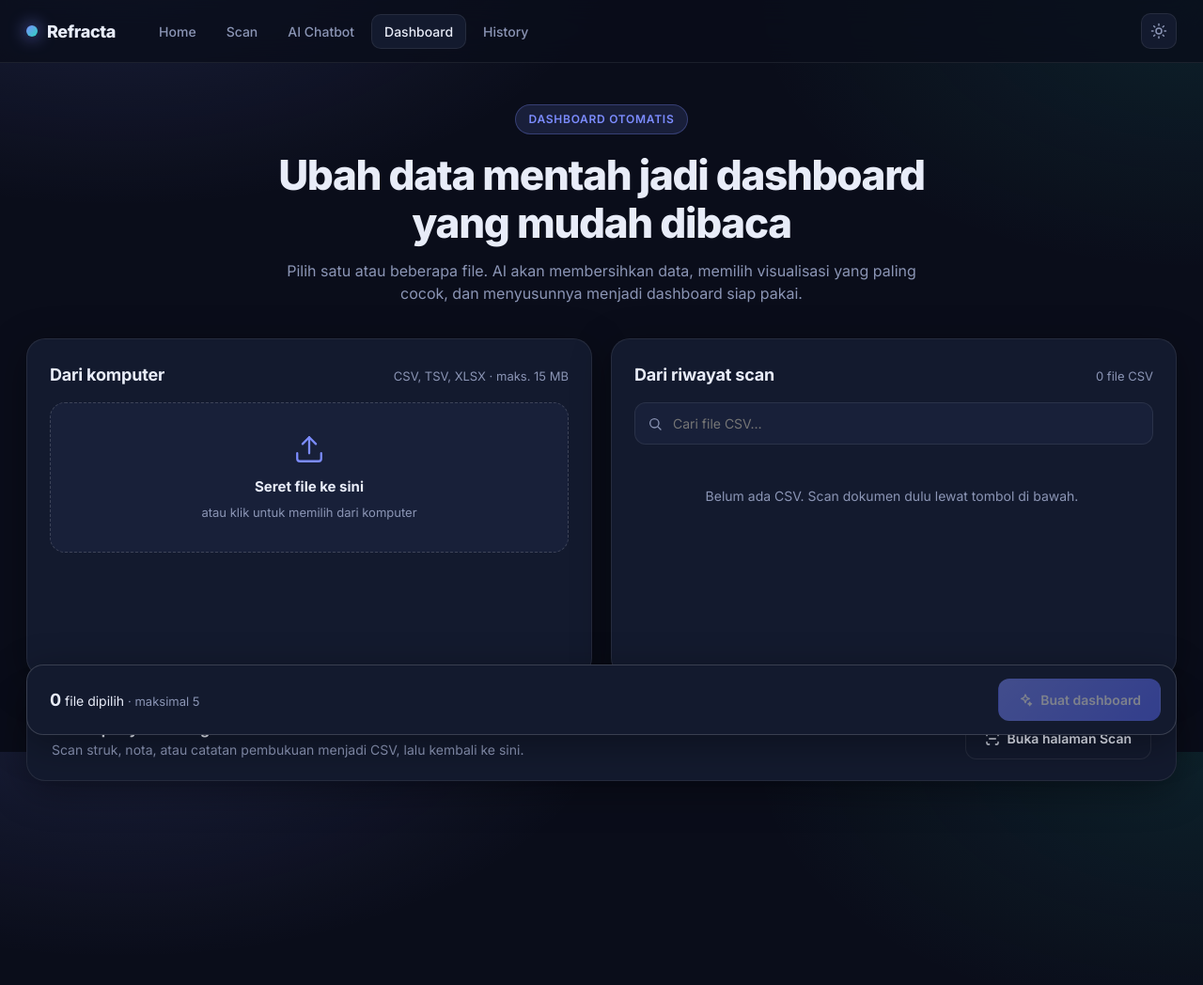
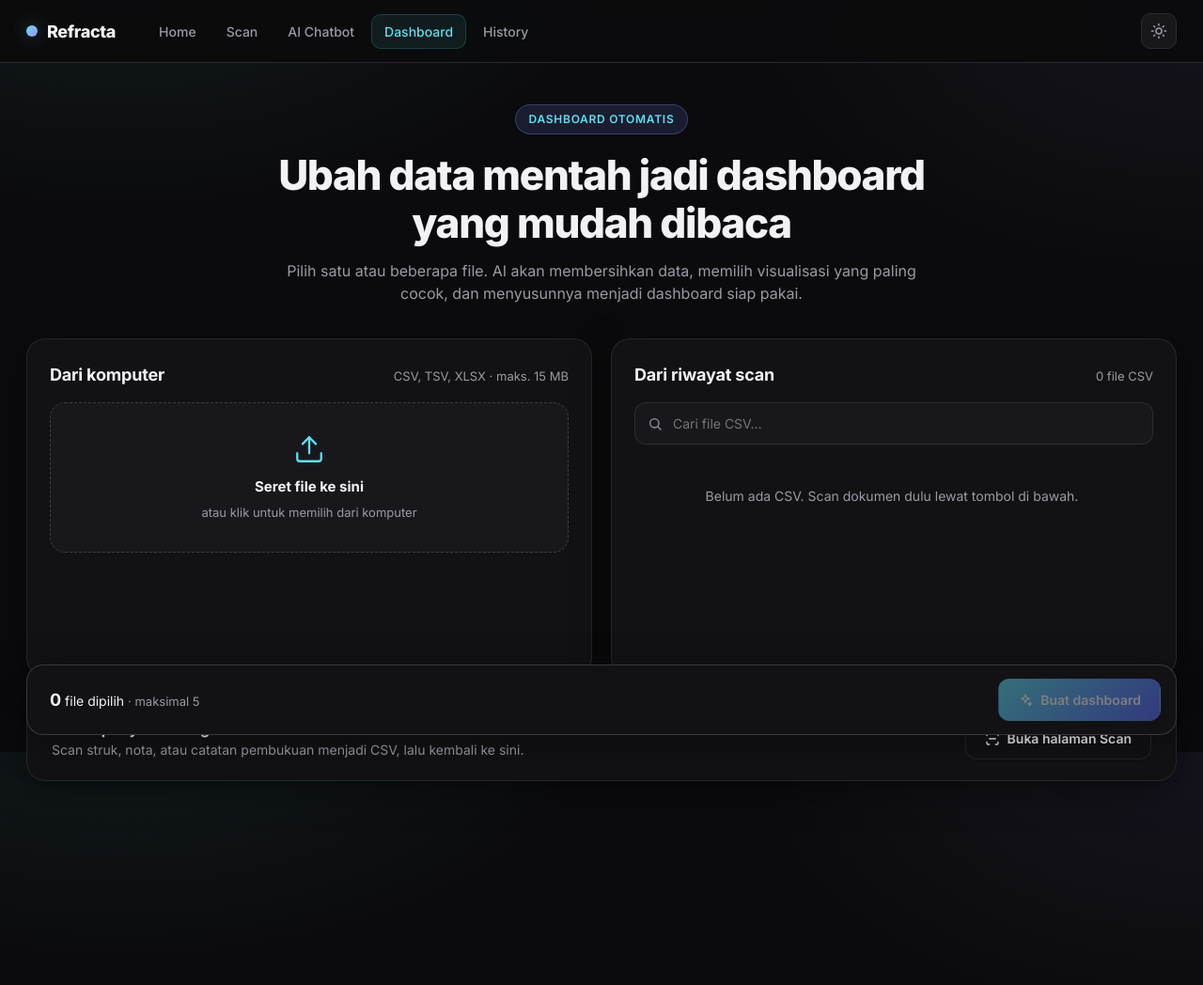
Before and after one commit to GeneJustin/Refracta, a Flask app: page /dashboard in a window 1280 px wide. Shown: the whole page at 94% size. Run offline with Flask 3, Linux system fonts and the light colour scheme; the visitor is signed in with stand-in values (Sample User, id 1); data that the repository does not hold is empty; some libraries are stand-ins or nearby versions.

Commit message:
Update dashboard.css

```diff
--- a/static/dashboard.css
+++ b/static/dashboard.css
@@ -1,28 +1,20 @@
 :root {
+  --bg: #0b0b0d;
+  --bg-glow-1: rgba(94, 224, 242, .08);
+  --bg-glow-2: rgba(167, 139, 250, .07);
+  --bg-canvas: #0b0b0d;
 
-  --bg: #0a0d1a;
+  --card: #121214;
+  --card-2: #18181c;
 
-  --bg-glow-1: rgba(124, 140, 255, .16);
-
-  --bg-glow-2: rgba(45, 212, 191, .10);
-
-  --bg-canvas: #0d1122;
-
-  --card: #131a2e;
-
-  --card-2: #182039;
-
-  --border: rgba(255, 255, 255, .08);
-
+  --border: rgba(255, 255, 255, .09);
   --border-strong: rgba(255, 255, 255, .16);
 
-  --text: #e8ecf8;
+  --text: #f2f2f5;
+  --muted: #9a9aa6;
 
-  --muted: #8b95b5;
-
-  --accent: #7c8cff;
-
-  --accent-2: #2dd4bf;
+  --accent: #5ee0f2;
+  --accent-2: #a78bfa;
 
   --danger: #fb7185;
 
@@ -151,37 +143,100 @@ button { font: inherit; color: inherit; cursor: pointer; }
 
 .muted { color: var(--muted); font-size: 13px; }
 
+
 .topbar {
-
-  position: sticky; top: 0; z-index: 50;
-
-  display: flex; align-items: center; gap: 24px;
-
+  position: sticky;
+  top: 0;
+  z-index: 50;
+  display: flex;
+  align-items: center;
+  gap: 24px;
   padding: 14px 28px;
-
-  background: var(--topbar-bg);
-
+  background: rgba(11, 11, 13, .92);
   backdrop-filter: blur(14px);
-
-  border-bottom: 1px solid var(--border);
-
+  -webkit-backdrop-filter: blur(14px);
+  border-bottom: 1px solid #2a2a30;
 }
 
-.brand { display: flex; align-items: center; gap: 10px; font-weight: 800; font-size: 18px; letter-spacing: -.02em; }
+.brand {
+  display: flex;
+  align-items: center;
+  gap: 10px;
+  color: #f2f2f5;
+  font-weight: 800;
+  font-size: 18px;
+  letter-spacing: -.02em;
+}
 
-.brand-dot { width: 12px; height: 12px; border-radius: 50%; background: linear-gradient(135deg, var(--accent), var(--accent-2)); box-shadow: 0 0 18px var(--accent); }
+.brand-dot {
+  width: 12px;
+  height: 12px;
+  flex-shrink: 0;
+  border-radius: 50%;
+  background: linear-gradient(135deg, #5ee0f2, #a78bfa);
+  box-shadow: 0 0 18px rgba(94, 224, 242, .35);
+}
 
-.nav { display: flex; gap: 4px; margin-left: 8px; flex: 1; flex-wrap: wrap; }
+.nav {
+  display: flex;
+  gap: 4px;
+  margin-left: 8px;
+  flex: 1;
+  flex-wrap: wrap;
+}
 
-.nav a { padding: 8px 14px; border-radius: 10px; font-size: 14px; font-weight: 500; color: var(--muted); transition: .2s; }
+.nav a {
+  padding: 8px 14px;
+  border-radius: 10px;
+  font-size: 14px;
+  font-weight: 500;
+  color: #9a9aa6;
+  transition: background .2s, color .2s;
+}
 
-.nav a:hover { color: var(--text); background: var(--card); }
+.nav a:hover {
+  color: #f2f2f5;
+  background: #18181c;
+}
 
-.nav a.active { color: var(--text); background: var(--card); box-shadow: inset 0 0 0 1px var(--border); }
+.nav a.active {
+  color: #5ee0f2;
+  background: rgba(94, 224, 242, .08);
+  box-shadow: inset 0 0 0 1px rgba(94, 224, 242, .18);
+}
 
-.icon-btn { width: 38px; height: 38px; display: grid; place-items: center; border-radius: 10px; background: var(--card); border: 1px solid var(--border); color: var(--muted); transition: .2s; }
+.icon-btn {
+  width: 38px;
+  height: 38px;
+  flex-shrink: 0;
+  display: grid;
+  place-items: center;
+  border-radius: 10px;
+  background: #18181c;
+  border: 1px solid #2a2a30;
+  color: #9a9aa6;
+  transition: background .2s, color .2s, border-color .2s;
+}
 
-.icon-btn:hover { color: var(--text); border-color: var(--border-strong); }
+.icon-btn:hover {
+  color: #5ee0f2;
+  background: #202027;
+  border-color: rgba(94, 224, 242, .35);
+}
+
+@media (max-width: 900px) {
+  .topbar {
+    padding: 12px 16px;
+    gap: 12px;
+  }
+}
+
+@media (max-width: 560px) {
+  .nav a {
+    padding: 6px 10px;
+    font-size: 13px;
+  }
+}
 
 
 
```
